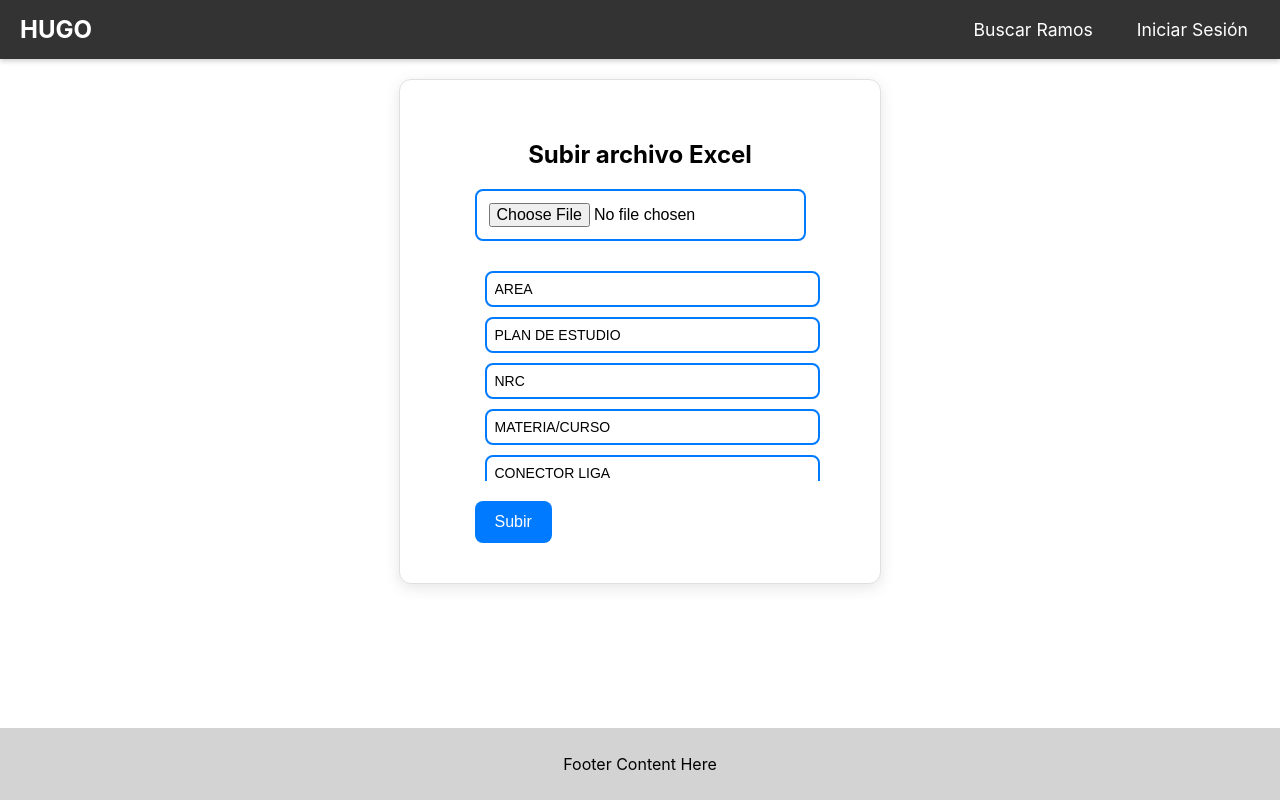
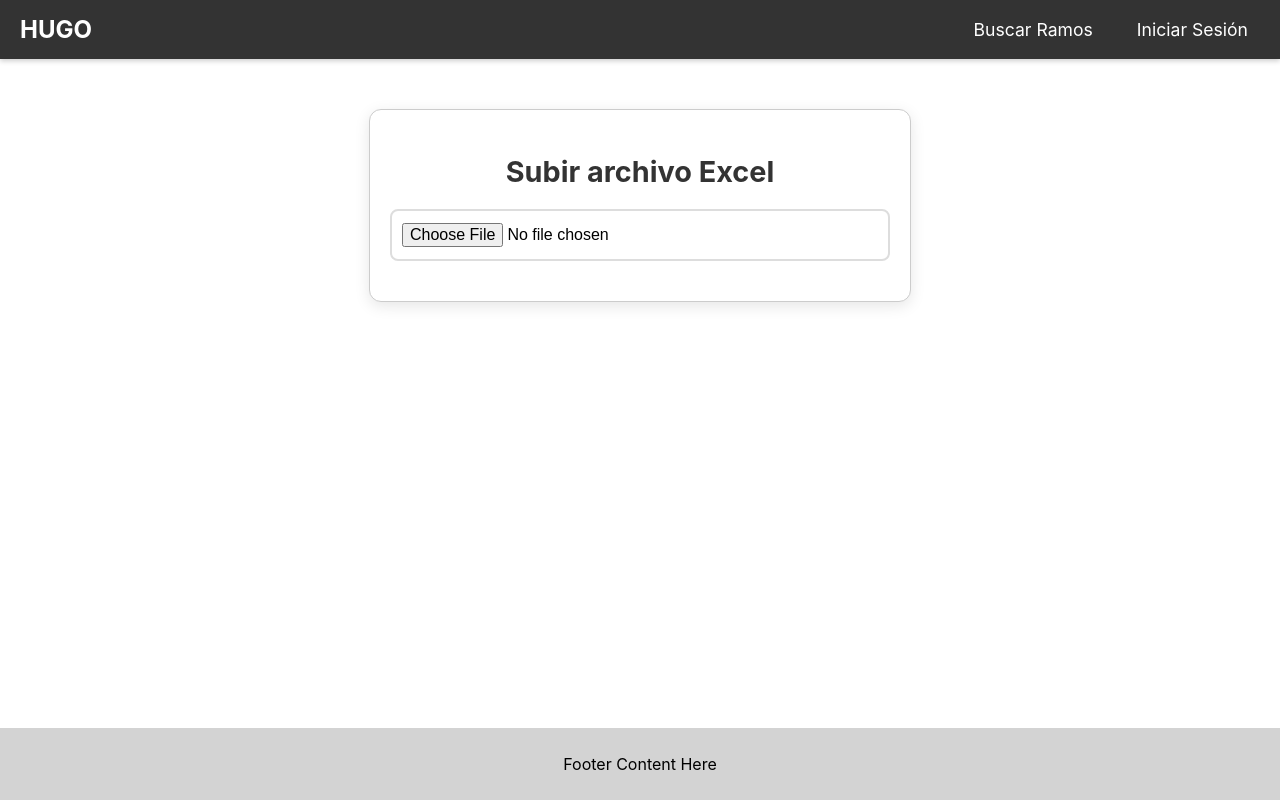
Before and after one commit to AlbertoZuiga/hugo, a React (Create React App) app: page /upload-excel in a window 1280 px wide. Built offline with nearby package versions, Linux system fonts and the light colour scheme.

Commit message:
improoved styles in upload excel

```diff
--- a/src/pages/upload_excel/UploadExcel.css
+++ b/src/pages/upload_excel/UploadExcel.css
@@ -1,98 +1,117 @@
 .upload-excel-container {
-  display: flex;
-  flex-direction: column;
-  align-items: center;
-  margin: 20px auto;
-  padding: 40px;
-  border: 1px solid #e0e0e0;
+  max-width: 500px;  /* Aumentamos el ancho para más espacio */
+  margin: 50px auto;
+  padding: 20px;
+  border: 1px solid #ccc;
   border-radius: 12px;
   box-shadow: 0 4px 15px rgba(0, 0, 0, 0.1);
   background-color: #ffffff;
-  max-width: 400px;
 }
 
-.headers-scroll-container {
-  display: flex;
-  flex-direction: column; /* Mantiene la disposición vertical */
-  max-height: 200px; /* Altura máxima del contenedor para scroll vertical */
-  overflow-y: auto; /* Permite solo el scroll vertical */
-  overflow-x: hidden; /* Oculta el scroll horizontal */
-  width: 100%;
-  padding: 10px;
+.upload-excel-title {
+  text-align: center;
   margin-bottom: 20px;
+  font-size: 1.8em;
+  color: #333;
 }
 
-
-.header-input {
-  width: calc(100% - 16px); /* Ajuste para evitar desbordamiento */
-  margin-bottom: 10px;
-  padding: 8px;
-  border: 2px solid #007BFF;
-  border-radius: 8px;
-  font-size: 14px;
-  transition: border-color 0.3s;
-}
-
-
-.header-input:focus {
-  border-color: #0056b3;
-  outline: none;
+.upload-excel-form, .headers-edit-form {
+  display: flex;
+  flex-direction: column;
 }
 
 .upload-excel-input {
   margin-bottom: 20px;
-  padding: 12px;
-  border: 2px solid #007BFF;
+  padding: 12px 10px;
+  width: 100%;
+  box-sizing: border-box;
+  border: 2px solid #ddd;
   border-radius: 8px;
-  font-size: 16px;
-  transition: border-color 0.3s;
+  font-size: 1rem;
+  outline: none;
+  transition: border-color 0.3s ease;
 }
 
 .upload-excel-input:focus {
-  border-color: #0056b3;
+  border-color: #28a745;
+}
+
+.headers-scroll-container {
+  max-height: 300px;
+  overflow-y: auto;
+  margin-bottom: 20px;
+  padding-right: 5px; /* Espacio para el scroll */
+  padding-top: 5px; /* Espacio para el scroll */
+}
+
+.header-input-container {
+  position: relative;
+  margin-bottom: 20px;
+}
+
+.header-input {
+  width: 100%;
+  padding: 12px 10px;
+  box-sizing: border-box;
+  border: 2px solid #ddd;
+  border-radius: 8px;
+  font-size: 1rem;
   outline: none;
+  transition: border-color 0.3s ease, background-color 0.3s ease;
+  background-color: #f9f9f9;
+}
+
+.header-input:focus {
+  border-color: #28a745;
+  background-color: #fff;
+}
+
+.header-label {
+  position: absolute;
+  top: -8px;
+  left: 15px;
+  background-color: white;
+  padding: 0 5px;
+  font-size: 0.85rem;
+  color: #666;
+  pointer-events: none;
 }
 
 .upload-excel-button {
-  padding: 12px 20px;
-  color: #ffffff;
-  background-color: #007BFF;
   border: none;
   border-radius: 8px;
+  padding: 12px;
   cursor: pointer;
-  font-size: 16px;
   transition: background-color 0.3s, transform 0.2s;
+  background-color: #28a745;
+  color: white;
+  font-size: 1rem;
 }
 
 .upload-excel-button:hover {
-  background-color: #0056b3;
+  background-color: #218838;
   transform: scale(1.05);
-}
-
-.upload-excel-button.loading {
-  background-color: #6c757d;
-  cursor: not-allowed;
 }
 
 .upload-excel-error {
   color: red;
-  margin-top: 15px;
-  font-size: 14px;
+  text-align: center;
+  margin-top: 10px;
 }
 
 .upload-excel-success {
   color: green;
-  margin-top: 15px;
-  font-size: 14px;
+  text-align: center;
+  margin-top: 10px;
 }
 
 .spinner {
-  margin-top: 15px;
+  margin: 15px auto;
   width: 24px;
   height: 24px;
-  border: 4px solid rgba(0, 123, 255, 0.3);
+  border: 4px solid rgba(40, 167, 69, 0.3);
   border-radius: 50%;
-  border-top: 4px solid #007BFF;
+  border-top: 4px solid #28a745;
   animation: spin 1s linear infinite;
 }
 
@@ -100,3 +119,45 @@
   0% { transform: rotate(0deg); }
   100% { transform: rotate(360deg); }
 }
+
+.floating-label {
+  position: relative;
+  margin-bottom: 20px;
+  width: 100%;
+}
+
+.floating-label input {
+  width: 100%;
+  box-sizing: border-box;
+  padding: 12px 10px;
+  border: 2px solid #ddd;
+  border-radius: 8px;
+  font-size: 1rem;
+  outline: none;
+  transition: border-color 0.3s ease;
+}
+
+.floating-label input:focus {
+  border-color: #28a745; /* Color del borde en foco */
+}
+
+.floating-label label {
+  position: absolute;
+  top: 50%;
+  left: 10px;
+  transform: translateY(-50%);
+  background-color: white;
+  padding: 0 5px;
+  color: #999;
+  font-size: 1rem;
+  pointer-events: none;
+  transition: all 0.3s ease;
+}
+
+.floating-label input:focus + label,
+.floating-label input:not(:placeholder-shown) + label {
+  top: 0;
+  left: 10px;
+  font-size: 0.85rem;
+  color: #28a745; /* Color del label cuando está enfocado o tiene texto */
+}
--- a/src/pages/upload_excel/UploadExcel.js
+++ b/src/pages/upload_excel/UploadExcel.js
@@ -27,12 +27,41 @@ const UploadExcel = () => {
   const [error, setError] = useState(null);
   const [successMessage, setSuccessMessage] = useState('');
   const [loading, setLoading] = useState(false);
+  const [showHeadersForm, setShowHeadersForm] = useState(false); // Nueva variable de estado
 
   // Función para manejar el cambio de archivo
   const handleFileChange = (event) => {
     setFile(event.target.files[0]);
     setError(null);
     setSuccessMessage('');
+    setShowHeadersForm(true); // Ahora mostramos el formulario de cabeceras cuando se selecciona un archivo
+  };
+
+  // Función para manejar el envío del archivo y las cabeceras editadas
+  const handleSubmit = async () => {
+    if (!file) {
+      setError('Por favor, selecciona un archivo.');
+      return;
+    }
+
+    const formData = new FormData();
+    formData.append('file', file);
+    formData.append('headers', JSON.stringify(headers)); // Adjuntamos las cabeceras revisadas al formData
+
+    const token = localStorage.getItem('authToken');
+    setLoading(true);
+
+    try {
+      // Subir el archivo con las cabeceras revisadas
+      const result = await uploadExcelApi(formData, token);
+      setSuccessMessage('Archivo subido exitosamente.');
+      console.log(result);
+    } catch (error) {
+      setError(`Error: ${error.detail || error}`);
+      console.error('Error al subir el archivo:', error);
+    } finally {
+      setLoading(false);
+    }
   };
 
   // Función para manejar el cambio de texto en las cabeceras
@@ -43,60 +72,49 @@ const UploadExcel = () => {
     });
   };
 
-  // Función para manejar el envío del formulario
-  const handleSubmit = async (event) => {
-    event.preventDefault();
-
-    if (!file) {
-      setError('Por favor, selecciona un archivo.');
-      return;
-    }
-
-    const formData = new FormData();
-    formData.append('file', file);
-    formData.append('headers', JSON.stringify(headers)); // Agrega las cabeceras
-
-    const token = localStorage.getItem('authToken');
-    setLoading(true);
-
-    try {
-      const result = await uploadExcelApi(formData, token);
-      setSuccessMessage('Archivo subido exitosamente.');
-      console.log(result);
-
-    } catch (error) {
-      setError(`Error: ${error.detail || error}`);
-      console.error('Error al subir el archivo:', error);
-    } finally {
-      setLoading(false);
-    }
-  };
-
   return (
     <div className="upload-excel-container">
       <h2 className="upload-excel-title">Subir archivo Excel</h2>
-      <form className="upload-excel-form" onSubmit={handleSubmit}>
+
+      {!file && (
+        <form className="upload-excel-form">
           <input
             type="file"
             accept=".xlsx, .xls"
             onChange={handleFileChange}
             className="upload-excel-input"
           />
+        </form>
+      )}
+
+      {file && showHeadersForm && (
+        <div className="headers-edit-form">
+          <h3>Edita los nombres de las columnas</h3>
           <div className="headers-scroll-container">
             {Object.keys(headers).map((key) => (
+              <div key={key} className="header-input-container floating-label">
                 <input
-              key={key}
                   type="text"
                   value={headers[key]}
                   onChange={(e) => handleHeaderChange(e, key)}
                   className="header-input"
+                  placeholder=" " // Placeholder necesario para el efecto
+                  required // Asegúrate de que el input se considere "válido"
                 />
+                <label className="header-label">{key}</label>
+              </div>
             ))}
           </div>
-        <button type="submit" className={`upload-excel-button ${loading ? 'loading' : ''}`} disabled={loading}>
-          {loading ? 'Cargando...' : 'Subir'}
+          <button
+            className={`upload-excel-button ${loading ? 'loading' : ''}`}
+            onClick={handleSubmit}
+            disabled={loading}
+          >
+            {loading ? 'Cargando...' : 'Subir Archivo con Cabeceras Revisadas'}
           </button>
-      </form>
+        </div>
+      )}
+
       {error && <p className="upload-excel-error">{error}</p>}
       {successMessage && <p className="upload-excel-success">{successMessage}</p>}
       {loading && <div className="spinner"></div>}
```
Lines whose indentation alone changed are shown as unchanged.
